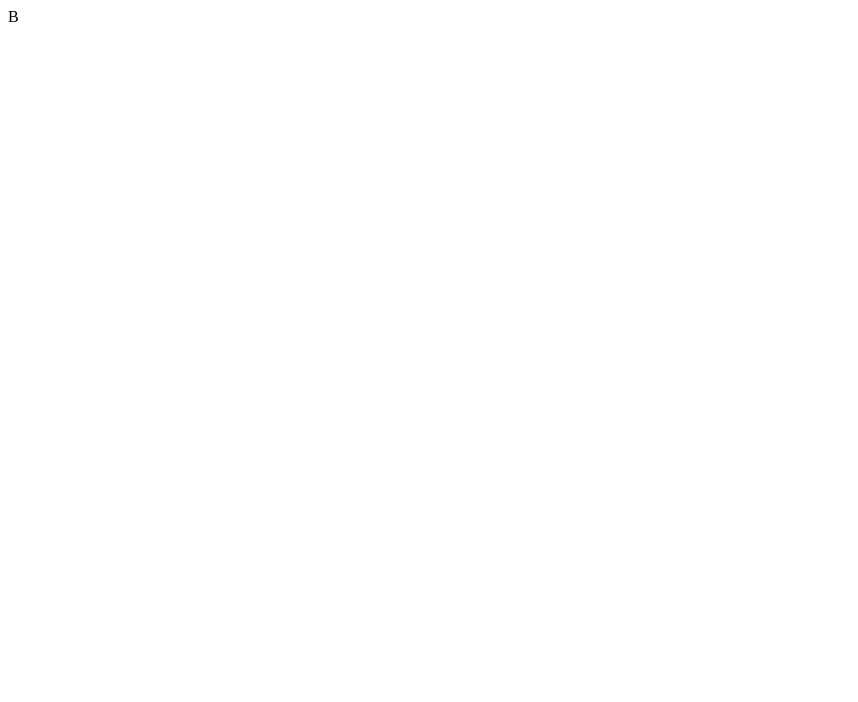
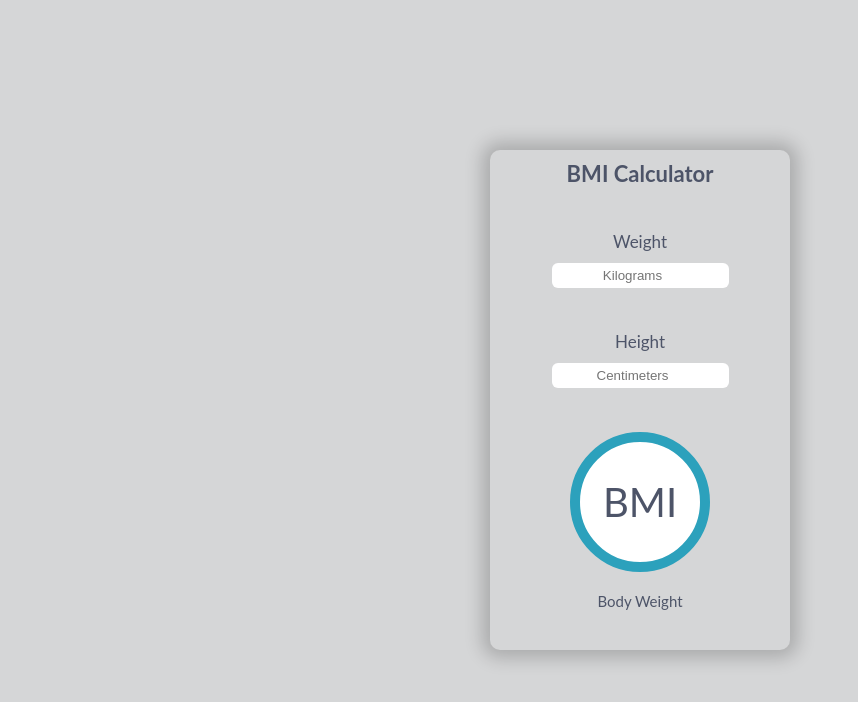
Before and after one commit to thvithran/Vanilla-JavaScript-Projects, a plain HTML site: page Projects/BMI Calculator 2/index.html in a window 1280 px wide. Shown: the whole page, without its empty margins (0-858 px from the left). Drawn offline with Linux system fonts and the light colour scheme.

Commit message:
Add files via upload

```diff
--- a/Projects/BMI Calculator 2/index.html
+++ b/Projects/BMI Calculator 2/index.html
@@ -1 +1,27 @@
-B
+<!DOCTYPE html>
+<html lang="en">
+<head>
+    <meta charset="UTF-8">
+    <meta name="viewport" content="width=device-width, initial-scale=1.0">
+    <title>BMI Calculator</title>
+    <link rel="stylesheet" href="./style.css" type="text/css">
+</head>
+<body>
+    <div class="container">
+        <h1 class="title">BMI Calculator</h1>
+        <div class="weight-wrapper">
+            <label for="weight">Weight</label>
+            <input type="number" name="weight-box" min="0" id="weight" class="input-box" placeholder="Kilograms">
+        </div>
+        <div class="height-wrapper">
+            <label for="height">Height</label>
+            <input type="number" name="height-box" min="0" id="height" class="input-box" placeholder="Centimeters">
+        </div>
+        <div class="result-wrapper">
+            <div class="bmi">BMI</div>
+            <p class="desc">Body Weight <span class="bmi-category"></span></p>
+        </div>
+    </div>
+    <script src="./app.js" type="text/javascript"></script>
+</body>
+</html>
--- /dev/null
+++ b/Projects/BMI Calculator 2/style.css
@@ -0,0 +1,71 @@
+* {
+    margin: 0;
+    padding: 0;
+    box-sizing: border-box;
+}
+*::before,
+*::after { box-sizing: border-box; }
+html,
+body {
+    font-size: 10px;
+    font-family: 'lato', Arial, sans-serif;
+}
+body {
+    background: #d5d6d7;
+    color: #4d5468;
+    min-height: 100vh;
+    display: flex;
+    justify-content: center;
+    align-items: center;
+}
+.container {
+    width: 30rem;
+    height: 50rem;
+    background: inherit;
+    box-shadow: 0 0 18px 8px rgba(0, 0, 0, 0.2);
+    border-radius: 1rem;
+    display: flex;
+    flex-direction: column;
+    align-items: center;
+    justify-content: space-between;
+    padding: 1rem;
+}
+.container .title { font-size: 2.2rem; }
+.weight-wrapper,
+.height-wrapper {
+    display: flex;
+    flex-direction: column;
+    align-items: center;
+    font-size: 1.7rem;
+}
+.input-box {
+    text-align: center;
+    border: none;
+    outline: none;
+    border-radius: 0.6rem;
+    height: 2.5rem;
+    margin-top: 1.1rem;
+}
+.result-wrapper {
+    display: flex;
+    flex-direction: column;
+    align-items: center;
+    margin-bottom: 3rem;
+}
+.bmi {
+    font-size: 4rem;
+    width: 14rem;
+    height: 14rem;
+    border-radius: 50%;
+    background: white;
+    display: flex;
+    justify-content: center;
+    align-items: center;
+    border: 1rem solid #2ca1bc;
+    transition: border-color 0.3s ease-in-out;
+}
+.desc {
+    font-size: 1.5rem;
+    margin-top: 2rem;
+}
+.bmi-category { font-weight: bold; }
```
Also changed, not shown: Projects/BMI Calculator 2/script.js (added, +60 -0 lines), Projects/BMI Calculator 2/web model.png (added).
